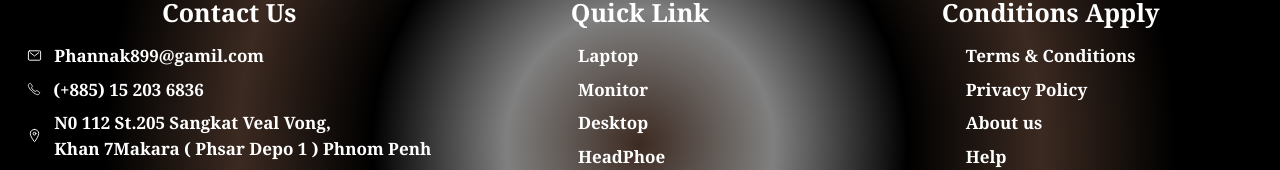
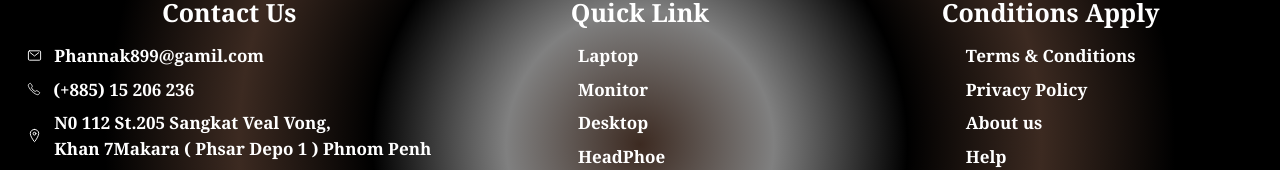
Before and after one commit to novphannak140-source/computer, a React (Vite) app: page /cardpc/1 in a window 1280 px wide. Shown: the part 969-1139 px from the top of the page. Built offline with nearby package versions, Linux system fonts and the light colour scheme.

Commit message:
update code

```diff
--- a/src/components/NavlocalContect.jsx
+++ b/src/components/NavlocalContect.jsx
@@ -35,7 +35,7 @@ const NavlocalContect = () => {
                   <div className=" flex justify-center items-center pr-3 text-[14px]">
                     <ion-icon name="call-outline"></ion-icon>
                   </div>
-                  <h1 className="">(+885) 15 203 6836</h1>
+                  <h1 className="">(+885) 15 206 236</h1>
                 </div>
                 <div className="flex md:py-1 lg:py-1 py-2 ">
                   <div className="flex justify-center items-center  pr-3 text-[15px]">
```
